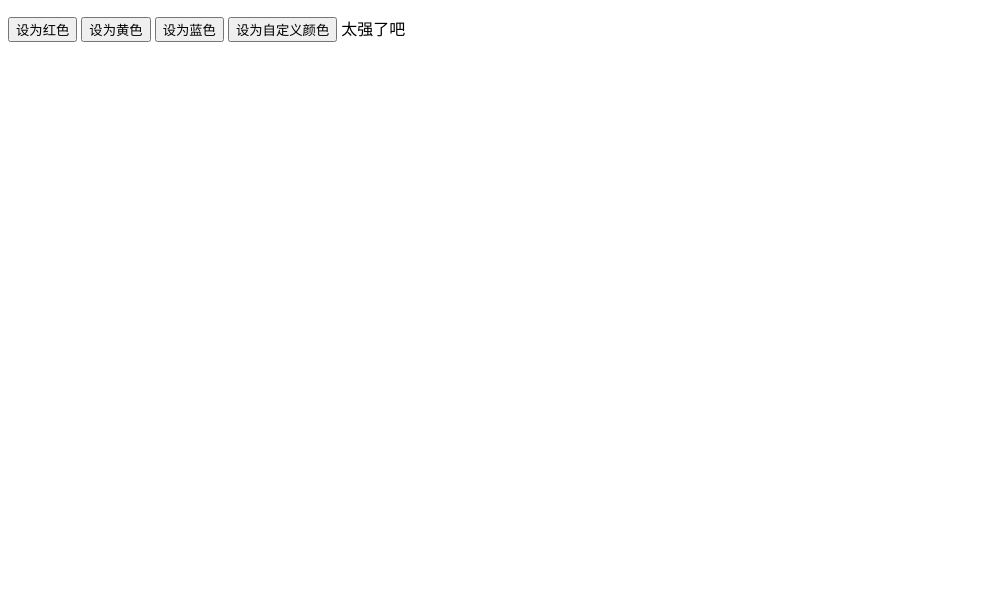
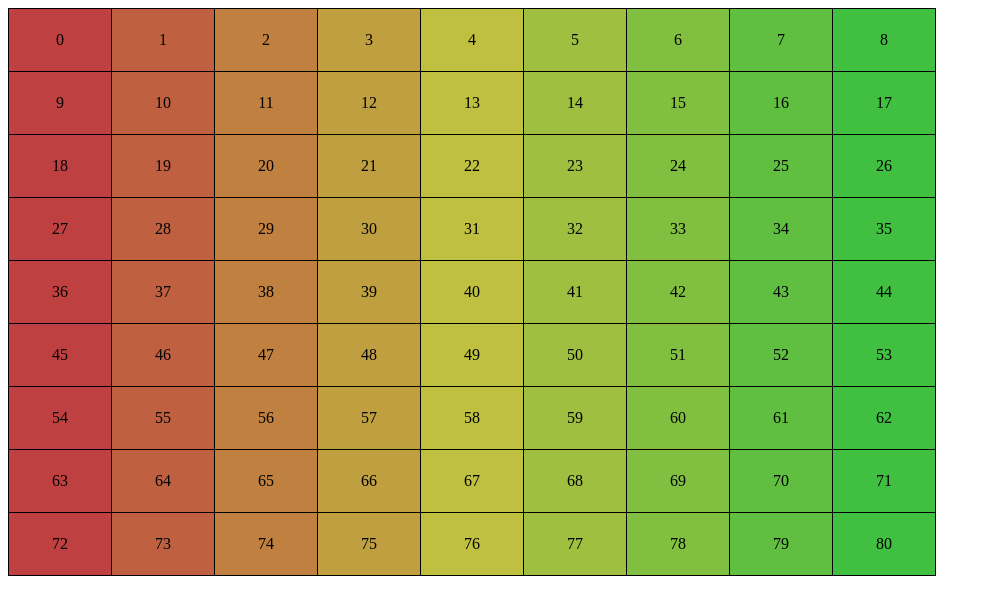
Before and after one commit to zengrichang/zengrichang.github.io, a plain HTML site: page hello/index.html in a window 1280 px wide. Shown: the whole page, without its empty margins (0-991 px from the left). Drawn offline with Linux system fonts and the light colour scheme.

Commit message:
Add files via upload

```diff
--- a/hello/index.html
+++ b/hello/index.html
@@ -5,29 +5,131 @@
 		<meta charset="utf-8" />
 		<title></title>
 		<style type="text/css">
-		p {
-		   color: green;
-		   text-indent: 2em;
-		   line-height: 1.5;
-		}
-
+			table{
+				border: 1px solid;
+			    border-collapse: collapse;
+			}
+			td{
+				border: 1px solid;
+                width: 100px;
+                height: 60px;
+                text-align: center;
+                vertical-align: middle;
+			}
 		</style>
-		<script>
-			function color(str) {
-				document.body.style.backgroundColor=str;
-			}
-		</script>
 	</head>
 	<body>
-		<p id="a" style="color: lightblue;"></p>
-		  <script type="text/javascript">
-			var a=document.getElementById("a");
-			a.style.color="lightblue";
-		  </script>
-		<input type="button" value="设为红色" onclick="color('red')" />
-		<input type="button" value="设为黄色" onclick="color('yellow')" />
-		<input type="button" value="设为蓝色" onclick="color('blue')" />
-		<input type="button" value="设为自定义颜色" onclick="color('#00ff00')" />
-		太强了吧
+		<table id="color">
+			<tr>
+				<td></td>
+				<td></td>
+				<td></td>
+				<td></td>
+				<td></td>
+				<td></td>
+				<td></td>
+				<td></td>
+				<td></td>
+			</tr>
+			<tr>
+				<td></td>
+				<td></td>
+				<td></td>
+				<td></td>
+				<td></td>
+				<td></td>
+				<td></td>
+				<td></td>
+				<td></td>
+			</tr>
+			<tr>
+				<td></td>
+				<td></td>
+				<td></td>
+				<td></td>
+				<td></td>
+				<td></td>
+				<td></td>
+				<td></td>
+				<td></td>
+			</tr>
+			<tr>
+				<td></td>
+				<td></td>
+				<td></td>
+				<td></td>
+				<td></td>
+				<td></td>
+				<td></td>
+				<td></td>
+				<td></td>
+			</tr>
+			<tr>
+				<td></td>
+				<td></td>
+				<td></td>
+				<td></td>
+				<td></td>
+				<td></td>
+				<td></td>
+				<td></td>
+				<td></td>
+			</tr>
+			<tr>
+				<td></td>
+				<td></td>
+				<td></td>
+				<td></td>
+				<td></td>
+				<td></td>
+				<td></td>
+				<td></td>
+				<td></td>
+			</tr>
+			<tr>
+				<td></td>
+				<td></td>
+				<td></td>
+				<td></td>
+				<td></td>
+				<td></td>
+				<td></td>
+				<td></td>
+				<td></td>
+			</tr>
+			<tr>
+				<td></td>
+				<td></td>
+				<td></td>
+				<td></td>
+				<td></td>
+				<td></td>
+				<td></td>
+				<td></td>
+				<td></td>
+			</tr>
+			<tr>
+				<td></td>
+				<td></td>
+				<td></td>
+				<td></td>
+				<td></td>
+				<td></td>
+				<td></td>
+				<td></td>
+				<td></td>
+			</tr>
+		</table>
+		<script type="text/javascript">
+
+		var oTable=document.getElementById('color');
+		var oTd=oTable.getElementsByTagName("td");
+
+			for (var i = 0; i < oTd.length; i++) {
+				oTd[i].style.backgroundColor="hsl("+i%9*15+",50%,50%)";
+				oTd[i].innerHTML=i;
+			}
+
+		</script>
 	</body>
 </html>
```
